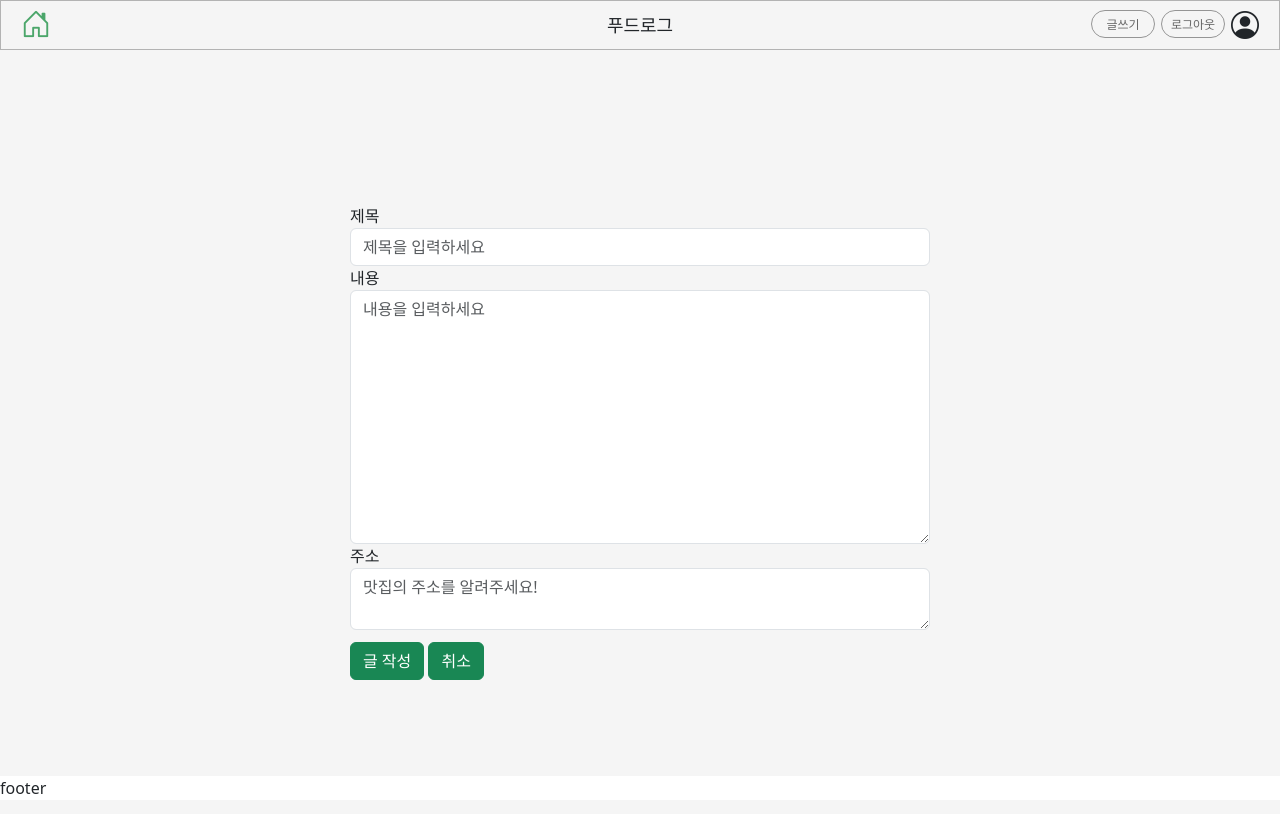
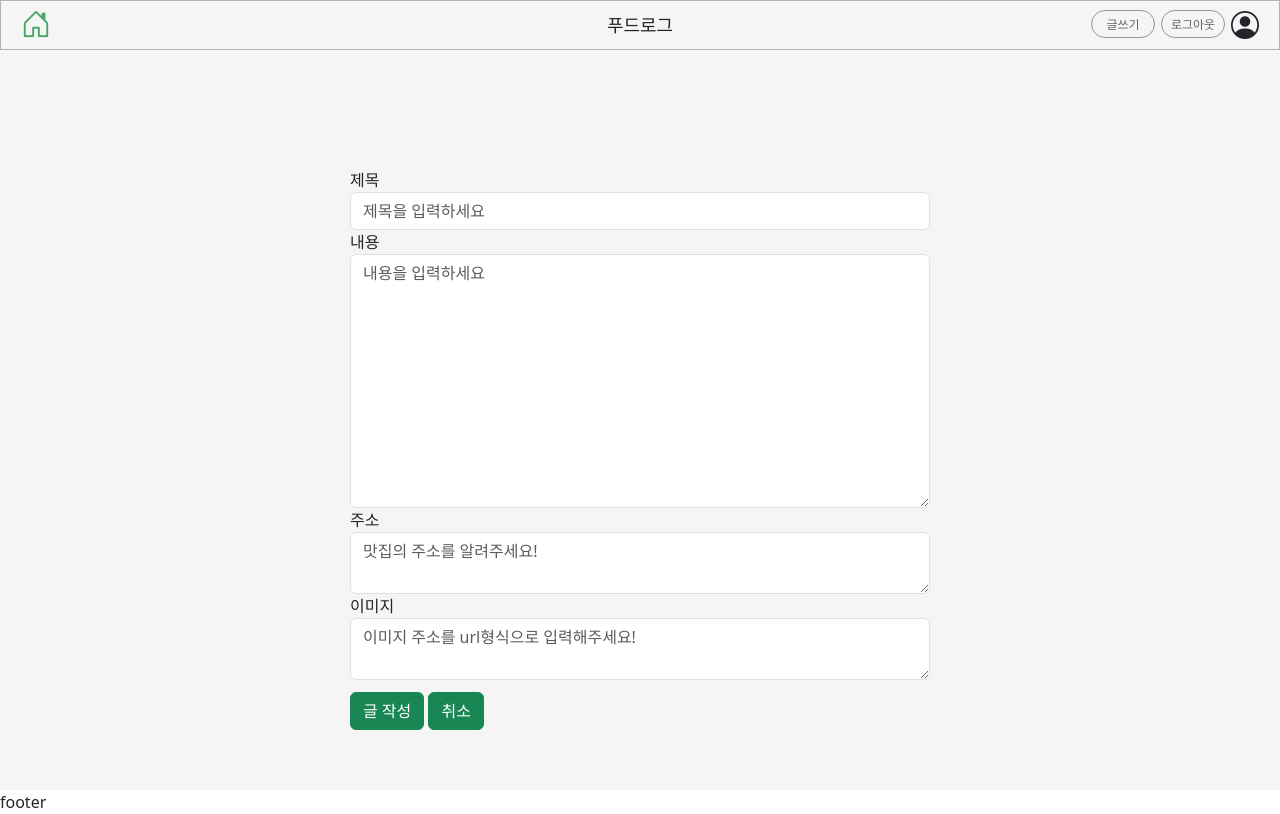
Before and after one commit to miiiingi/web_mini_project, a Flask app: a page that uses templates/newPost.html in a window 1280 px wide. Run offline with Flask 3, Linux system fonts and the light colour scheme; a user stored in the database is signed in; some libraries are stand-ins or nearby versions.

Commit message:
fix: add img url input on newpost page

```diff
--- a/app.py
+++ b/app.py
@@ -47,7 +47,9 @@ class Post_DB(db.Model):
     content = db.Column(db.Text, nullable=False)
     address = db.Column(db.Text, nullable=False)
     userId = db.Column(db.Text, nullable=False)
-    postNumber = db.Column(db.Integer, nullable=False, default=1)
+    imgUrl = db.Column(db.Text, nullable=False)
+    postNumber = db.Column(db.Integer, nullable=False,
+    default=1)
 
 
 with app.app_context():
@@ -71,6 +73,7 @@ def newPost(userId):
         content = request.form.get('content')
         address = request.form.get('address')
         userId = request.form.get('userId')
+        imgUrl = request.form.get('imgUrl')
         existing_post = Post_DB.query.filter_by(
             userId=userId).order_by(desc(Post_DB.postNumber)).first()
         if existing_post:
@@ -79,7 +82,8 @@ def newPost(userId):
                 content=content,
                 address=address,
                 userId=userId,
-                postNumber=existing_post.postNumber + 1
+                imgUrl=imgUrl,
+                postNumber=existing_post.postNumber + 1,
             )
         else:
             post_db = Post_DB(
@@ -87,6 +91,7 @@ def newPost(userId):
                 content=content,
                 address=address,
                 userId=userId,
+                imgUrl=imgUrl
             )
         db.session.add(post_db)
         db.session.commit()
--- a/templates/index.html
+++ b/templates/index.html
@@ -217,9 +217,7 @@
         >
           <article>
             <div class="img_wrap">
-              <img
-                src="https://lh3.googleusercontent.com/p/AF1QipOG9J0lJeSNU7qvXAmpTp9pzMQIlclrC6F8-2x6=s1360-w1360-h1020"
-              />
+              <img src="{{post.imgUrl}}" />
             </div>
             <div class="text_wrap">
               <p class="address">{{post.address}}</p>
--- a/templates/newPost.html
+++ b/templates/newPost.html
@@ -196,6 +196,17 @@
                   ></textarea>
                 </div>
 
+                <div class="form-group">
+                  <label for="content">이미지</label>
+                  <textarea
+                    class="form-control"
+                    id="imgUrl"
+                    name="imgUrl"
+                    placeholder="이미지 주소를 url형식으로 입력해주세요!"
+                    required
+                  ></textarea>
+                </div>
+
                 <input type="hidden" name="userId" value="{{ userId }}" />
                 <button
                   type="button"
```
